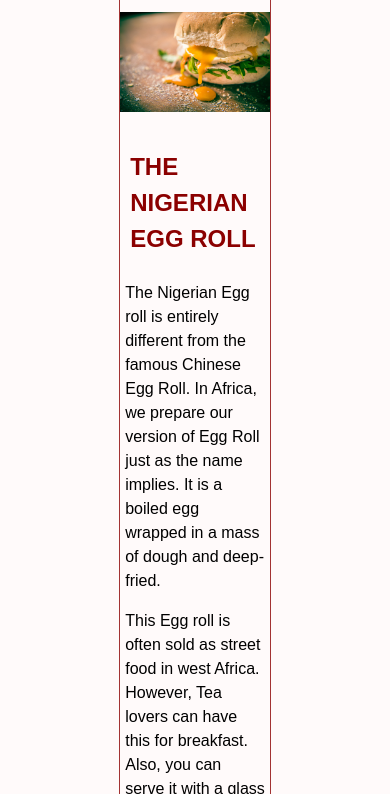
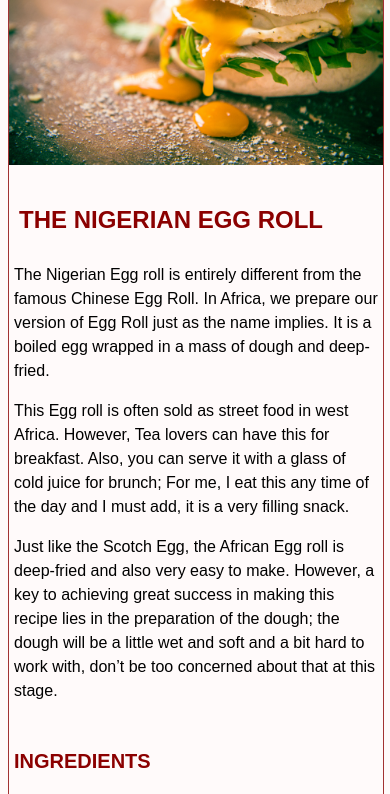
Before and after one commit to Zandarh/odin_recipes, a plain HTML site: page recipes/egg_roll.html in a window 390 px wide. Shown: the part 184-978 px from the top of the page. Drawn offline with Linux system fonts and the light colour scheme.

Commit message:
Media queries added. To help have responsive views for different screen sizes

```diff
--- a/style/recipes.css
+++ b/style/recipes.css
@@ -31,3 +31,14 @@ img{
 .steps h2{
     font-size: 20px;
 }
+@media screen and (max-width: 680px){
+    .container{
+        width: 90%;
+    }
+}
+@media screen and (max-device-width: 480px),
+screen and (max-width: 480px){
+    .container{
+        width: 100%;
+    }
+}
```
